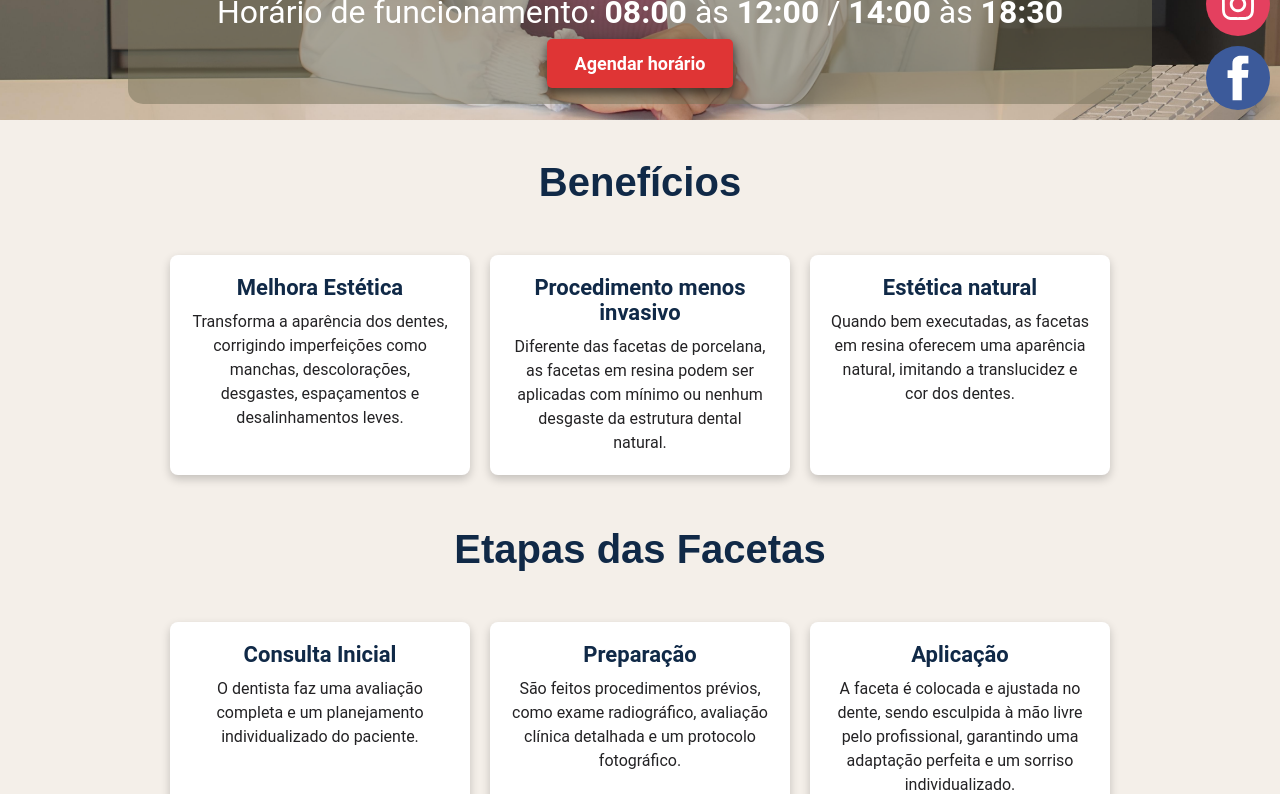
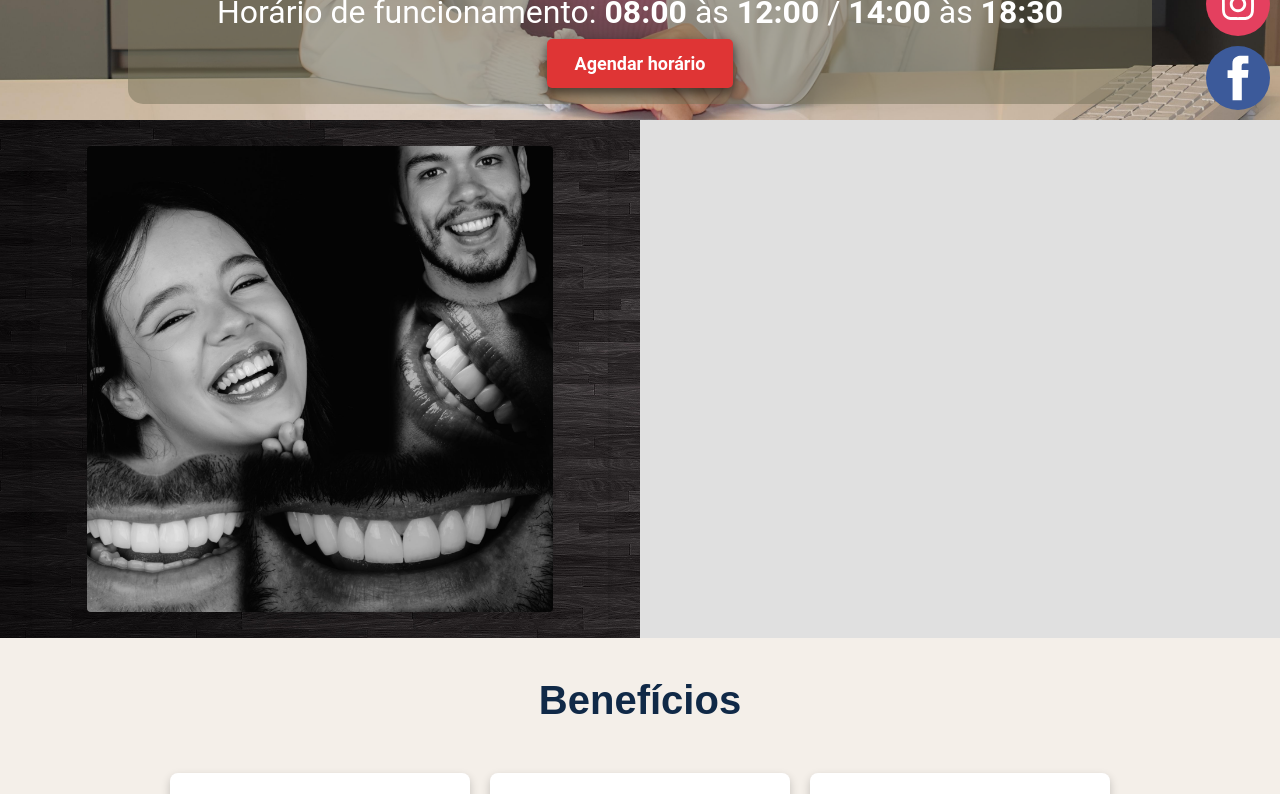
Before and after one commit to Arthurresendee/Dra_KaysaResendeLandingPage, a React (Vite) app: page / in a window 1280 px wide. Shown: the part 680-1474 px from the top of the page. Built offline with nearby package versions, Linux system fonts and the light colour scheme.

Commit message:
Iniciando a sessão da galeria

```diff
--- a/src/App.tsx
+++ b/src/App.tsx
@@ -6,6 +6,7 @@ import {
   Topico,
   TopicoSection,
 } from "./components/section-cards/TopicoSection";
+import { Galeria } from "./components/Section-galeria/Galeria.tsx";
 import { Sobre } from "./components/section-sobre/Sobre";
 import {
   SobreAClinica,
@@ -71,6 +72,7 @@ export function App() {
     <div>
       <LinksSociais />
       <Home />
+      <Galeria />
       <TopicoSection topicos={listaDeTopicos} />
       <Sobre />
       <SobreAClinica object={sobreAClinicaObject} />
--- a/src/components/Section-galeria/Galeria.module.css
+++ b/src/components/Section-galeria/Galeria.module.css
@@ -0,0 +1,19 @@
+.galeriaContainer {
+    display: flex;
+    justify-content: space-between;
+ }
+
+ .sectionEsquerda {
+    flex: 1;
+    display: flex;
+    justify-content: center;
+    align-items: center;
+ }
+
+ .sectionDireita {
+    flex: 1;
+    display: flex;
+    justify-content: center;
+    align-items: center;
+    background-color: #e0e0e0;
+ }
--- a/src/components/Section-galeria/Galeria.tsx
+++ b/src/components/Section-galeria/Galeria.tsx
@@ -1,16 +1,20 @@
 import { PlanoDeFundo } from '../PlanoDeFundo';
-import styles from './Galeria.module.css'
-import ImgFundo from '../../assets/backgroundSobre.jpg'
+import styles from './Galeria.module.css';
+import ImgFundo from '../../assets/backgroundSobre.jpg';
 import { ImagemGaleriaSection } from './ImagemGaleriaSection';
 import { IrParaGaleriaSection } from './IrParaGaleriaSection';
 
-export function Galeria(){
-
-
-    return(
-        <PlanoDeFundo imagemDeFundoURL={ImgFundo} min_height='80vh'>
-            <ImagemGaleriaSection />
-            <IrParaGaleriaSection />
+export function Galeria() {
+    return (
+        <PlanoDeFundo imagemDeFundoURL={ImgFundo} min_height="60vh">
+            <div className={styles.galeriaContainer}>
+                <div className={styles.sectionEsquerda}>
+                    <ImagemGaleriaSection />
+                </div>
+                <div className={styles.sectionDireita}>
+                    <IrParaGaleriaSection />
+                </div>
+            </div>
         </PlanoDeFundo>
     );
 }
--- a/src/components/Section-galeria/ImagemGaleriaSection.module.css
+++ b/src/components/Section-galeria/ImagemGaleriaSection.module.css
@@ -0,0 +1,19 @@
+.imagemContainer {
+    width: 90%; /* O contêiner ocupa toda a largura disponível */
+    height: 100%; /* O contêiner ocupa toda a altura disponível */
+    display: flex;
+    justify-content: center; /* Centraliza horizontalmente a imagem */
+    align-items: center; /* Centraliza verticalmente a imagem */
+    overflow: hidden; /* Garante que a imagem não ultrapasse os limites */
+    border-radius: 8px; /* Dá um leve arredondamento aos cantos */
+    box-shadow: 0px 4px 10px rgba(0, 0, 0, 0.2); /* Adiciona uma sombra sutil */
+
+}
+
+.imagem {
+    max-width: 90%; /* Garante que a imagem não ocupe mais que 90% do contêiner */
+    max-height: 90%; /* Garante que a altura não ultrapasse 90% do contêiner */
+    object-fit: contain; /* Ajusta a imagem para caber dentro do contêiner sem cortes */
+    border-radius: 4px; /* Adiciona um leve arredondamento à imagem */
+    box-shadow: 0px 2px 8px rgba(0, 0, 0, 0.1); /* Dá uma sombra suave para destaque */
+}
--- a/src/components/Section-galeria/ImagemGaleriaSection.tsx
+++ b/src/components/Section-galeria/ImagemGaleriaSection.tsx
@@ -1,11 +1,10 @@
-import styles from './ImagemGaleriaSection.module.css'
+import styles from './ImagemGaleriaSection.module.css';
+import Imagem from '../../assets/ImagemGaleria1.jpeg';
 
-
-export function ImagemGaleriaSection(){
-
-    return(
-        <div>
-
+export function ImagemGaleriaSection() {
+    return (
+        <div className={styles.imagemContainer}>
+            <img src={Imagem} alt="Galeria de Fotos" className={styles.imagem} />
         </div>
     );
 }
--- a/src/components/section-sobre/Sobre.tsx
+++ b/src/components/section-sobre/Sobre.tsx
@@ -31,7 +31,7 @@ console.log(conteudoFinal)
 
 export function Sobre() {
    return (
-      <PlanoDeFundo imagemDeFundo={ImgFundo} min_height='80vh'>
+      <PlanoDeFundo imagemDeFundoURL={ImgFundo} min_height='80vh'>
          <Conteudo conteudoCompleto={conteudoFinal.conteudoCompleto} />
       </PlanoDeFundo>
    );
```
Also changed, not shown: src/assets/ImagemGaleria1.jpeg (added), src/assets/ImagemGaleria2.jpeg (added).
